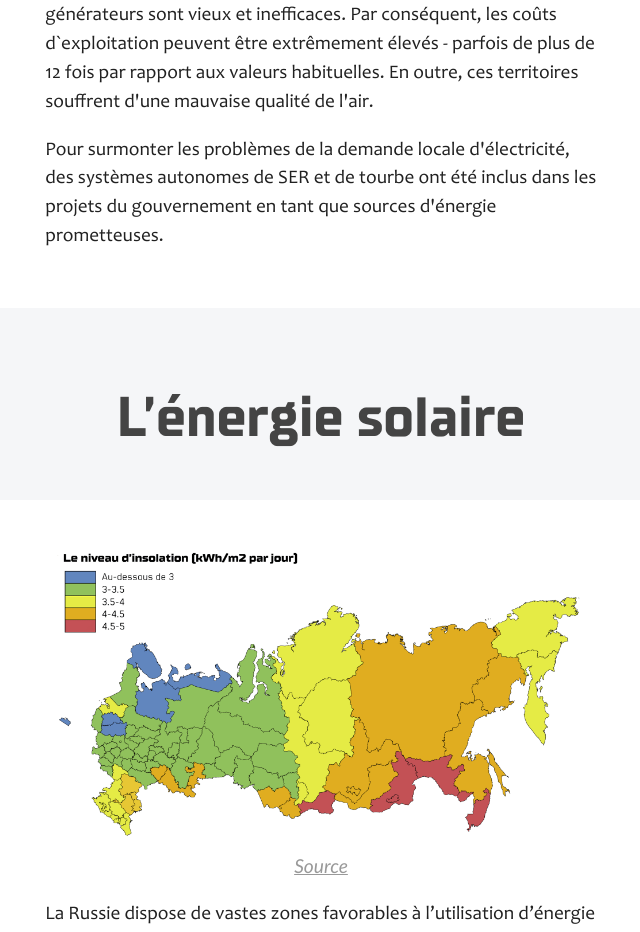
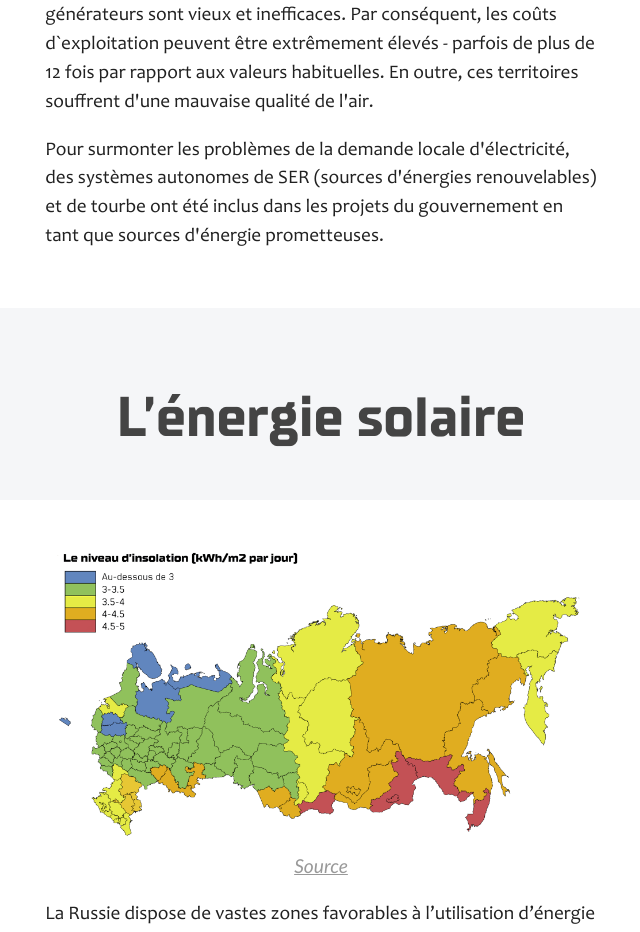
Before and after one commit to kniazevgeny/projetsdg7, a Vue app: page / in a window 1280 px wide. Shown: the part 4900-5832 px from the top of the page, without its empty margins (319-959 px from the left). Built offline with nearby package versions, Linux system fonts and the light colour scheme.

Commit message:
upd: texts

```diff
--- a/src/views/Home.vue
+++ b/src/views/Home.vue
@@ -82,7 +82,7 @@
                 p.source
                     a(href="https://www.irena.org/publications/2017/Apr/Renewable-Energy-Prospects-for-the-Russian-Federation-REmap-working-paper" target="_blank" rel="noreferrer") Source
                 p.post La particularité du réseau énergétique russe est qu`il est décentralisé. Il y a au moins 900 générateurs diesel en Russie qui fournissent de l'énergie pour des zones peu peuplées. Ces générateurs sont vieux et inefficaces. Par conséquent, les coûts d`exploitation peuvent être extrêmement élevés - parfois de plus de 12 fois par rapport aux valeurs habituelles. En outre, ces territoires souffrent d'une mauvaise qualité de l'air.
-                p.post Pour surmonter les problèmes de la demande locale d'électricité, des systèmes autonomes de SER et de tourbe ont été inclus dans les projets du gouvernement en tant que sources d'énergie prometteuses.
+                p.post Pour surmonter les problèmes de la demande locale d'électricité, des systèmes autonomes de SER (sources d'énergies renouvelables) et de tourbe ont été inclus dans les projets du gouvernement en tant que sources d'énergie prometteuses.
             v-flex(xs1 sm1 md4 lg6)
 
         h2.headlinee.mt-7 L’énergie solaire
```
